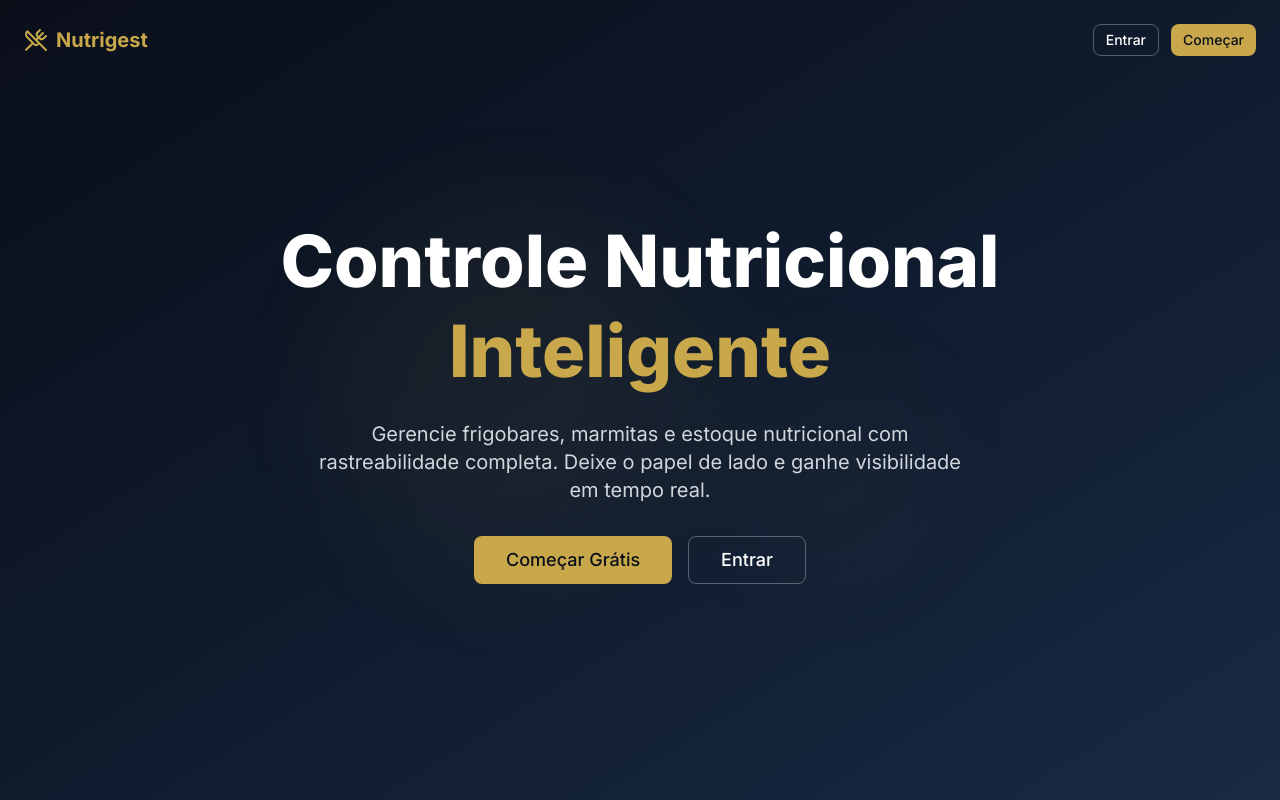
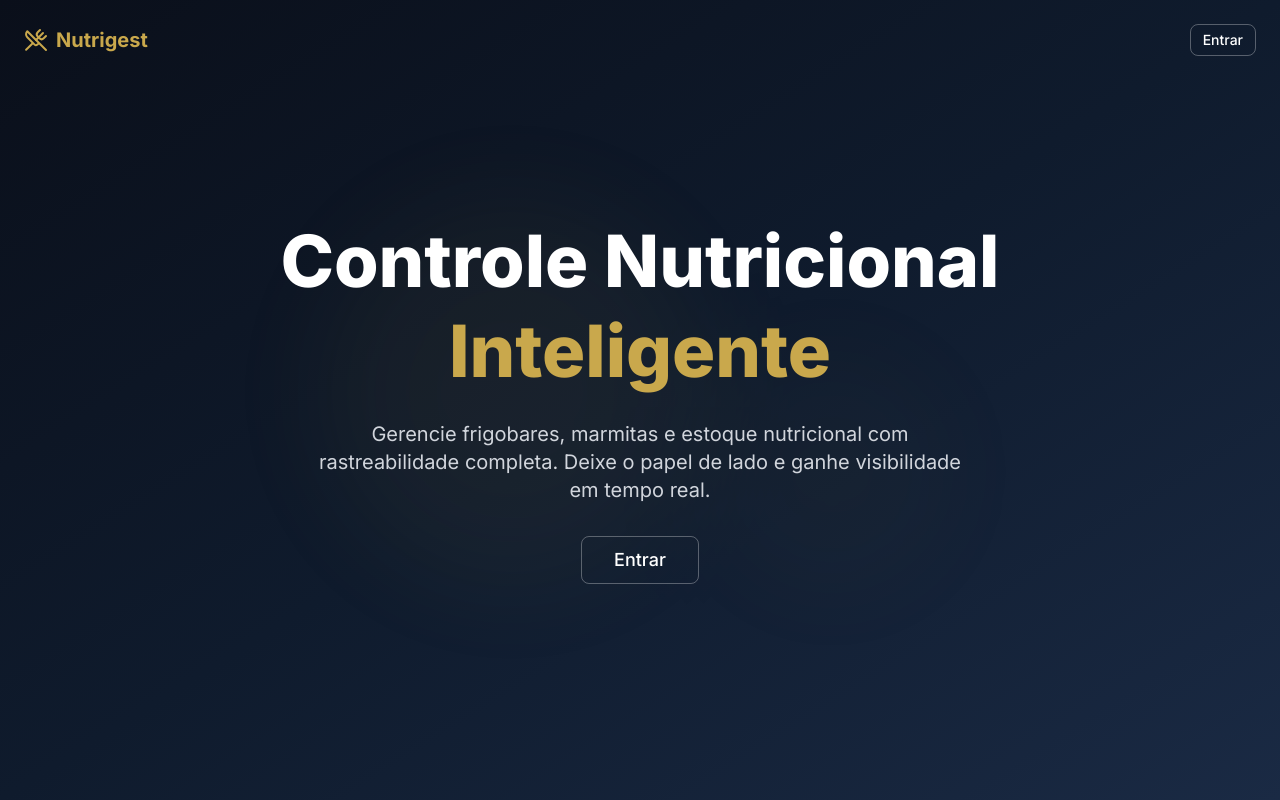
Before and after one commit to BrunoRaposoo/nutrigest, a React (Vite) app in the folder apps/web/: page / in a window 1280 px wide. Shown: the top 800 px of the page. Built offline with nearby package versions, Linux system fonts and the light colour scheme.

Commit message:
refactor: remove register links from landing hero

```diff
--- a/apps/web/src/components/landing/hero.tsx
+++ b/apps/web/src/components/landing/hero.tsx
@@ -25,14 +25,6 @@ export function Hero() {
               className="text-white border-white/30 hover:bg-white/10"
             >
               Entrar
-            </Button>
-          </Link>
-          <Link to="/register">
-            <Button
-              size="sm"
-              className="bg-gold-500 text-navy-900 hover:bg-gold-400"
-            >
-              Começar
             </Button>
           </Link>
         </div>
@@ -64,14 +56,6 @@ export function Hero() {
           transition={{ duration: 0.8, delay: 0.4 }}
           className="mt-8 flex flex-col sm:flex-row items-center justify-center gap-4"
         >
-          <Link to="/register">
-            <Button
-              size="lg"
-              className="bg-gold-500 text-navy-900 hover:bg-gold-400 text-lg px-8"
-            >
-              Começar Grátis
-            </Button>
-          </Link>
           <Link to="/login">
             <Button
               variant="outline"
```
